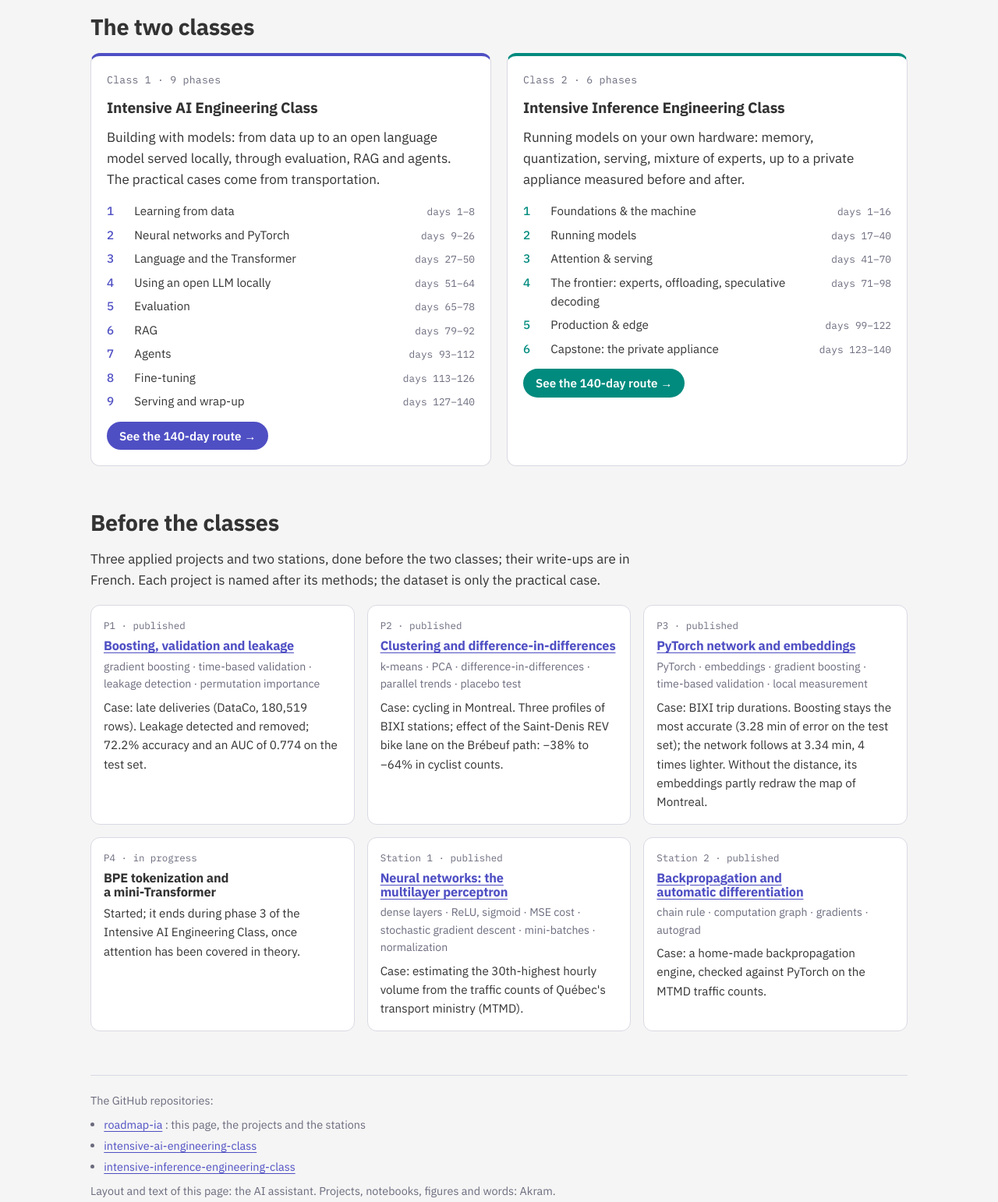
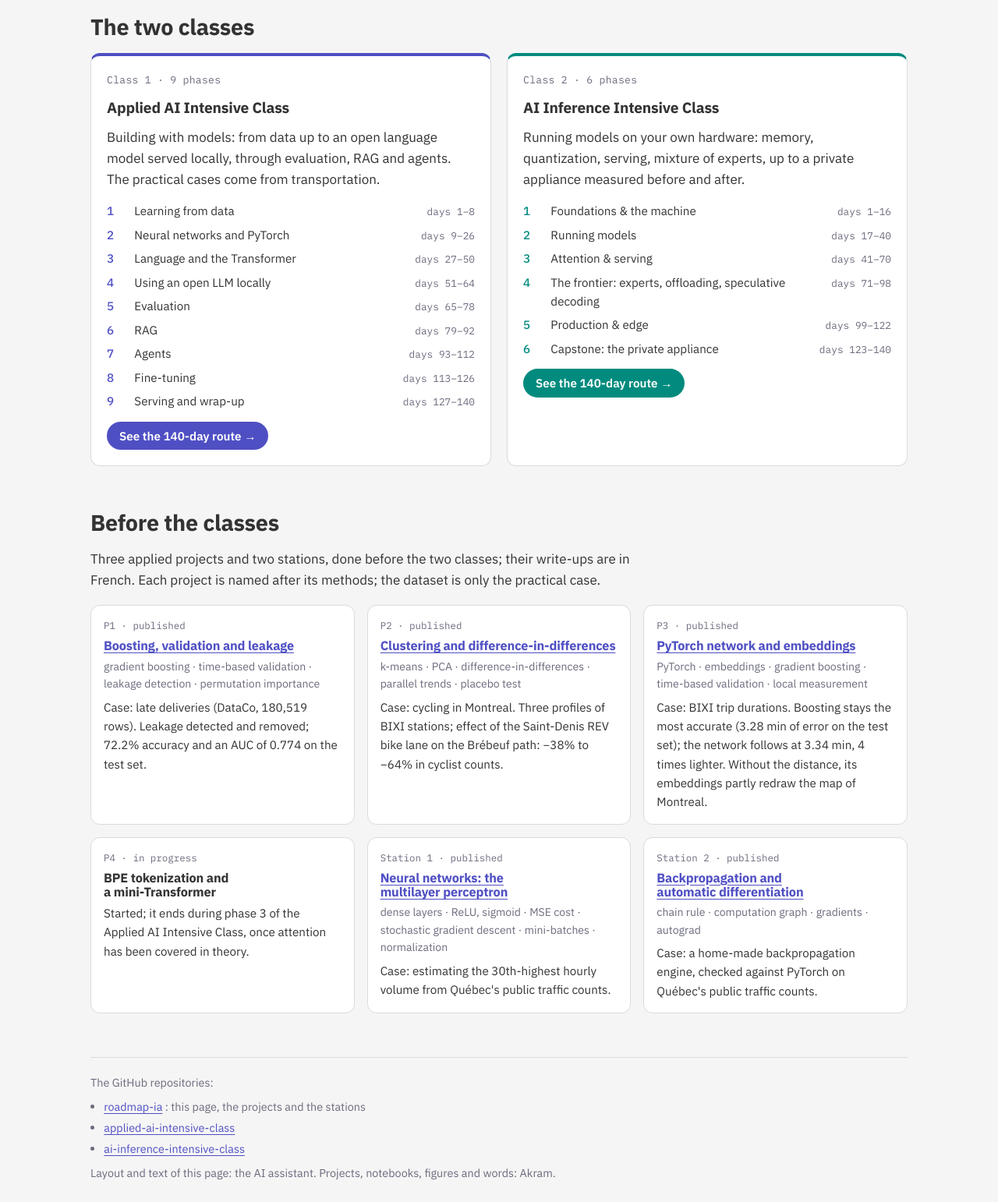
Before and after one commit to akrambouznad789-cyber/roadmap-ia, a plain HTML site: page docs/index.html in a window 1280 px wide. Shown: the part 1060-2602 px from the top of the page at 78% size. Drawn offline with Linux system fonts and the light colour scheme.

Commit message:
New class names; neutral wording for the public traffic data

```diff
--- a/docs/index.html
+++ b/docs/index.html
@@ -163,19 +163,19 @@ footer ul { padding-left: 1.2em; display: grid; gap: 4px; }
       <li>
         <p class="etat">P4 · in progress</p>
         <h3>BPE tokenization and a mini-Transformer</h3>
-        <p>Started; it ends during phase 3 of the Intensive AI Engineering Class, once attention has been covered in theory.</p>
+        <p>Started; it ends during phase 3 of the Applied AI Intensive Class, once attention has been covered in theory.</p>
       </li>
       <li>
         <p class="etat">Station 1 · published</p>
         <h3><a href="parcelles/01-reseau-neurones/">Neural networks: the multilayer perceptron</a></h3>
         <p class="notions">dense layers · ReLU, sigmoid · MSE cost · stochastic gradient descent · mini-batches · normalization</p>
-        <p>Case: estimating the 30th-highest hourly volume from the traffic counts of Québec's transport ministry (MTMD).</p>
+        <p>Case: estimating the 30th-highest hourly volume from Québec's public traffic counts.</p>
       </li>
       <li>
         <p class="etat">Station 2 · published</p>
         <h3><a href="parcelles/02-retropropagation/">Backpropagation and automatic differentiation</a></h3>
         <p class="notions">chain rule · computation graph · gradients · autograd</p>
-        <p>Case: a home-made backpropagation engine, checked against PyTorch on the MTMD traffic counts.</p>
+        <p>Case: a home-made backpropagation engine, checked against PyTorch on Québec's public traffic counts.</p>
       </li>
     </ul>
   </section>
@@ -184,8 +184,8 @@ footer ul { padding-left: 1.2em; display: grid; gap: 4px; }
     <p>The GitHub repositories:</p>
     <ul>
       <li><a href="https://github.com/akrambouznad789-cyber/roadmap-ia">roadmap-ia</a> : this page, the projects and the stations</li>
-      <li><a href="https://github.com/akrambouznad789-cyber/intensive-ai-engineering-class">intensive-ai-engineering-class</a></li>
-      <li><a href="https://github.com/akrambouznad789-cyber/intensive-inference-engineering-class">intensive-inference-engineering-class</a></li>
+      <li><a href="https://github.com/akrambouznad789-cyber/applied-ai-intensive-class">applied-ai-intensive-class</a></li>
+      <li><a href="https://github.com/akrambouznad789-cyber/ai-inference-intensive-class">ai-inference-intensive-class</a></li>
     </ul>
     <p>Layout and text of this page: the AI assistant. Projects, notebooks, figures and words: Akram.</p>
   </footer>
@@ -197,8 +197,8 @@ footer ul { padding-left: 1.2em; display: grid; gap: 4px; }
   // a change of phase is copied here.
   const CLASSES = [
     {
-      cle: "ia", nom: "Intensive AI Engineering Class", langue: "building with models",
-      adresse: "https://akrambouznad789-cyber.github.io/intensive-ai-engineering-class/",
+      cle: "ia", nom: "Applied AI Intensive Class", langue: "building with models",
+      adresse: "https://akrambouznad789-cyber.github.io/applied-ai-intensive-class/",
       surtitre: "Class 1 · 9 phases",
       resume: "Building with models: from data up to an open language model served locally, through evaluation, RAG and agents. The practical cases come from transportation.",
       bouton: "See the 140-day route →",
@@ -215,8 +215,8 @@ footer ul { padding-left: 1.2em; display: grid; gap: 4px; }
       ],
     },
     {
-      cle: "inference", nom: "Intensive Inference Engineering Class", langue: "running models on your own machine",
-      adresse: "https://akrambouznad789-cyber.github.io/intensive-inference-engineering-class/",
+      cle: "inference", nom: "AI Inference Intensive Class", langue: "running models on your own machine",
+      adresse: "https://akrambouznad789-cyber.github.io/ai-inference-intensive-class/",
       surtitre: "Class 2 · 6 phases",
       resume: "Running models on your own hardware: memory, quantization, serving, mixture of experts, up to a private appliance measured before and after.",
       bouton: "See the 140-day route →",
```
Also changed, not shown: 1 other file.
